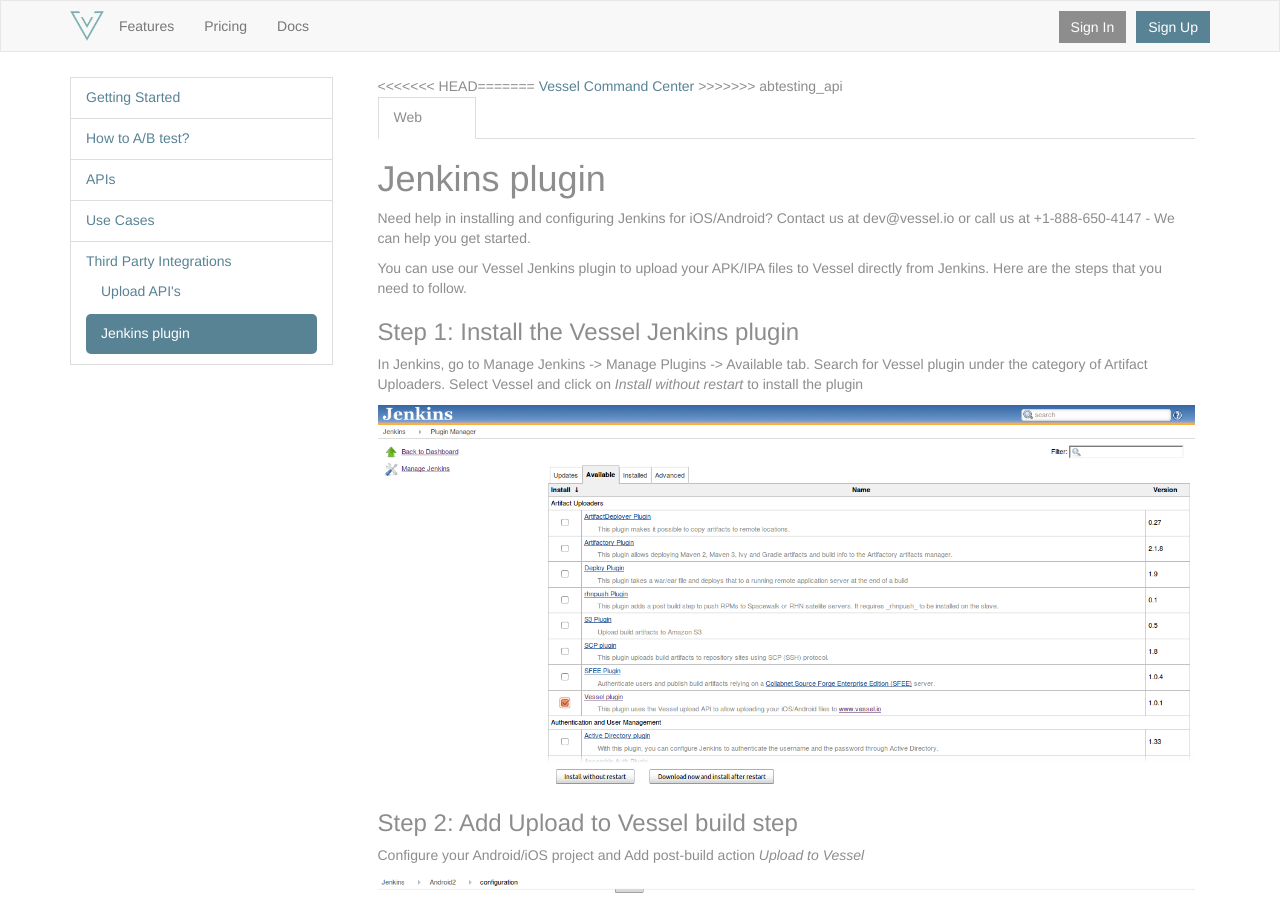
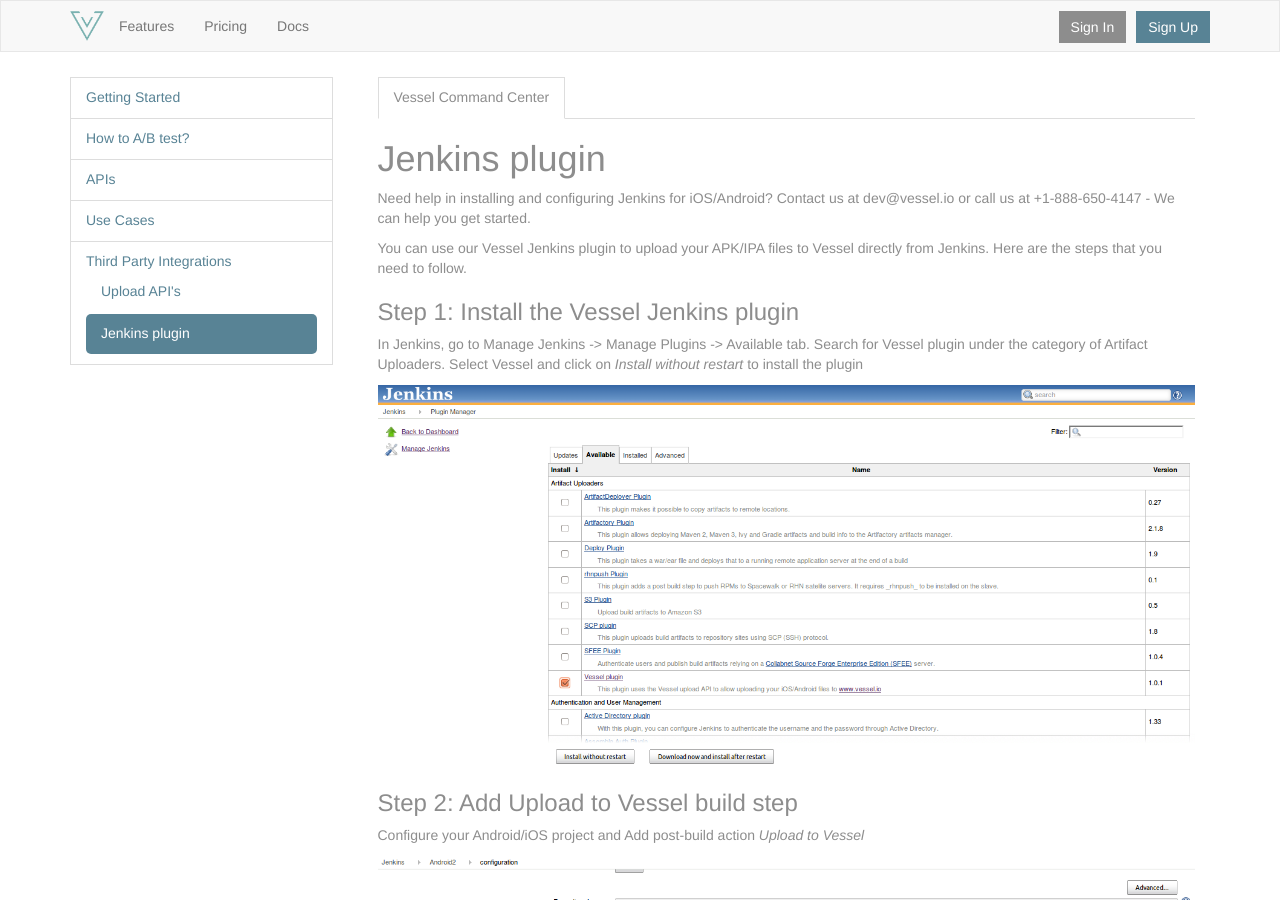
Before and after one commit to vesselio/resources, a Jekyll site: the page built from _posts/2013-09-22-jenkins-plugin.html, in a window 1280 px wide and 900 px high. Built offline with Jekyll 4.4.1, drawn with Linux system fonts in a browser that asks for light colours.

Commit message:
fixed issue with merge

```diff
--- a/_posts/2013-09-22-jenkins-plugin.html
+++ b/_posts/2013-09-22-jenkins-plugin.html
@@ -5,13 +5,8 @@
 ---
 <ul class="nav nav-tabs" id="os-tabs">
     <li class="active">
-<<<<<<< HEAD
-        <a href="#web" data-toggle="tab">Web</a>
-    </li>
-=======
      <a href="#web" data-toggle="tab">Vessel Command Center</a>
  </li>
->>>>>>> abtesting_api
 </ul>
 
 <div id='os-tab-content' class="tab-content">
```
